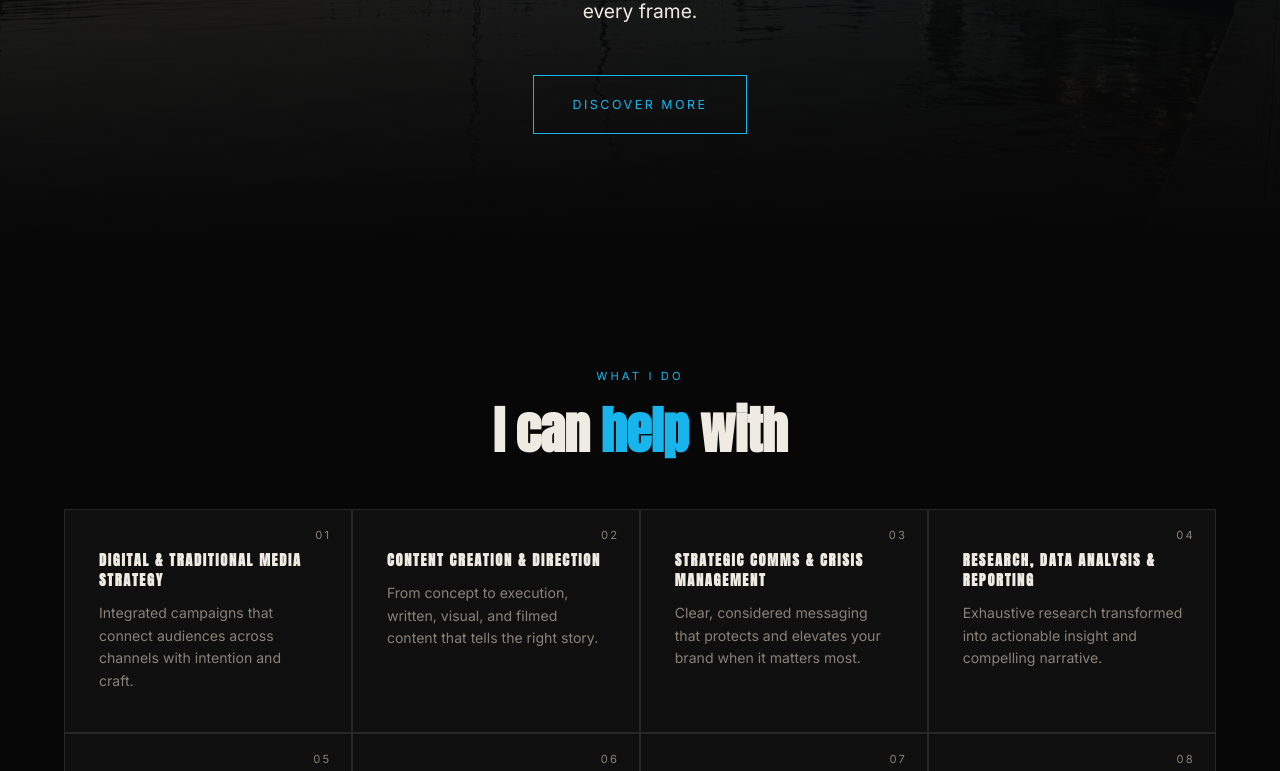
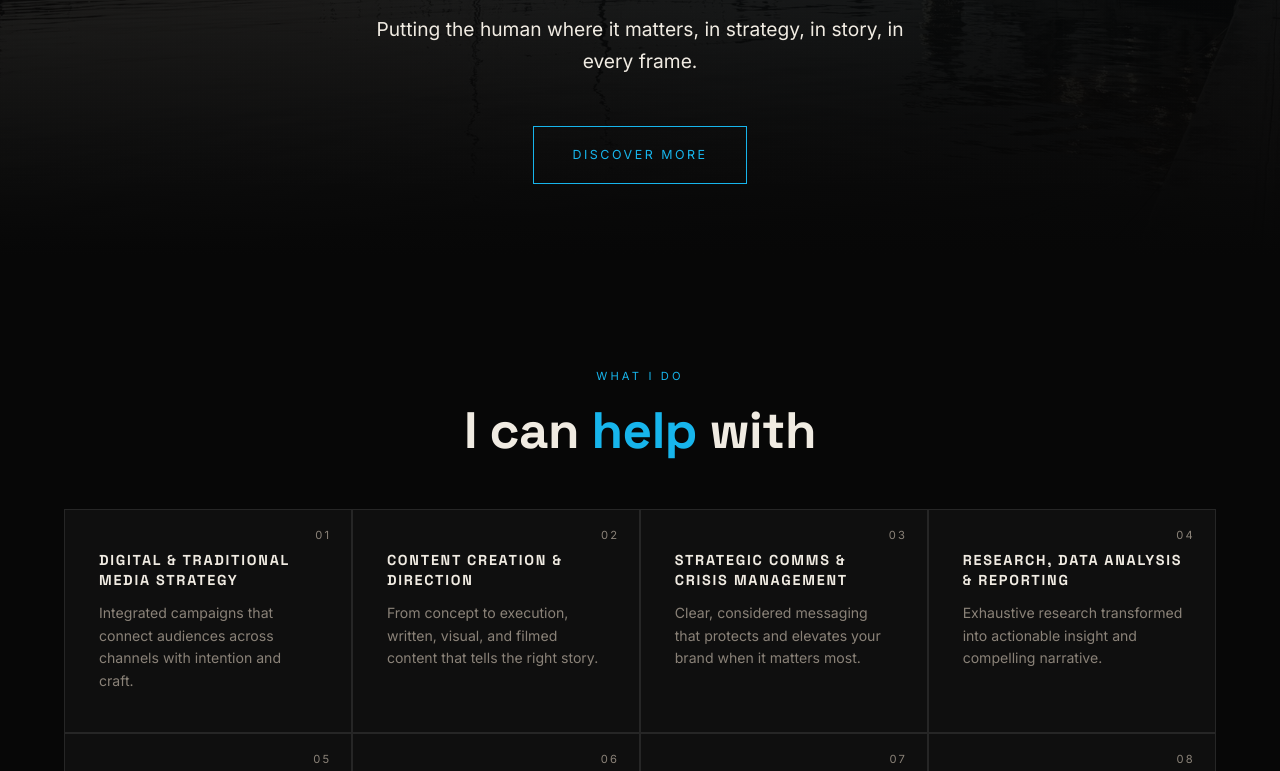
Before and after one commit to janieogeah-collab/atjanie.com, a plain HTML site: page index.html in a window 1280 px wide. Shown: the part 617-1388 px from the top of the page. Drawn offline with Linux system fonts and the light colour scheme.

Commit message:
Update style.css

```diff
--- a/style.css
+++ b/style.css
@@ -3,7 +3,7 @@
    Dark Cinematic Theme
    ========================================================= */
 
-@import url('https://fonts.googleapis.com/css2?family=Anton&family=Inter:wght@400;500;600;700&display=swap');
+@import url('https://fonts.googleapis.com/css2?family=Space+Grotesk:wght@500;600;700&family=Inter:wght@400;500;600;700&display=swap');
 
 /* --- Reset & Base --- */
 *, *::before, *::after { box-sizing: border-box; margin: 0; padding: 0; }
@@ -20,7 +20,7 @@ em { font-style: normal; } /* no italics anywhere — emphasis is colour-only */
   --accent-dim:  #1188b1;
   --white:       #ffffff;
   --font:        'Inter', -apple-system, BlinkMacSystemFont, 'Segoe UI', sans-serif;
-  --font-display:'Anton', 'Inter', sans-serif;
+  --font-display:'Space Grotesk', 'Inter', sans-serif;
   --nav-h:       72px;
   --transition:  0.3s ease;
 }
```
